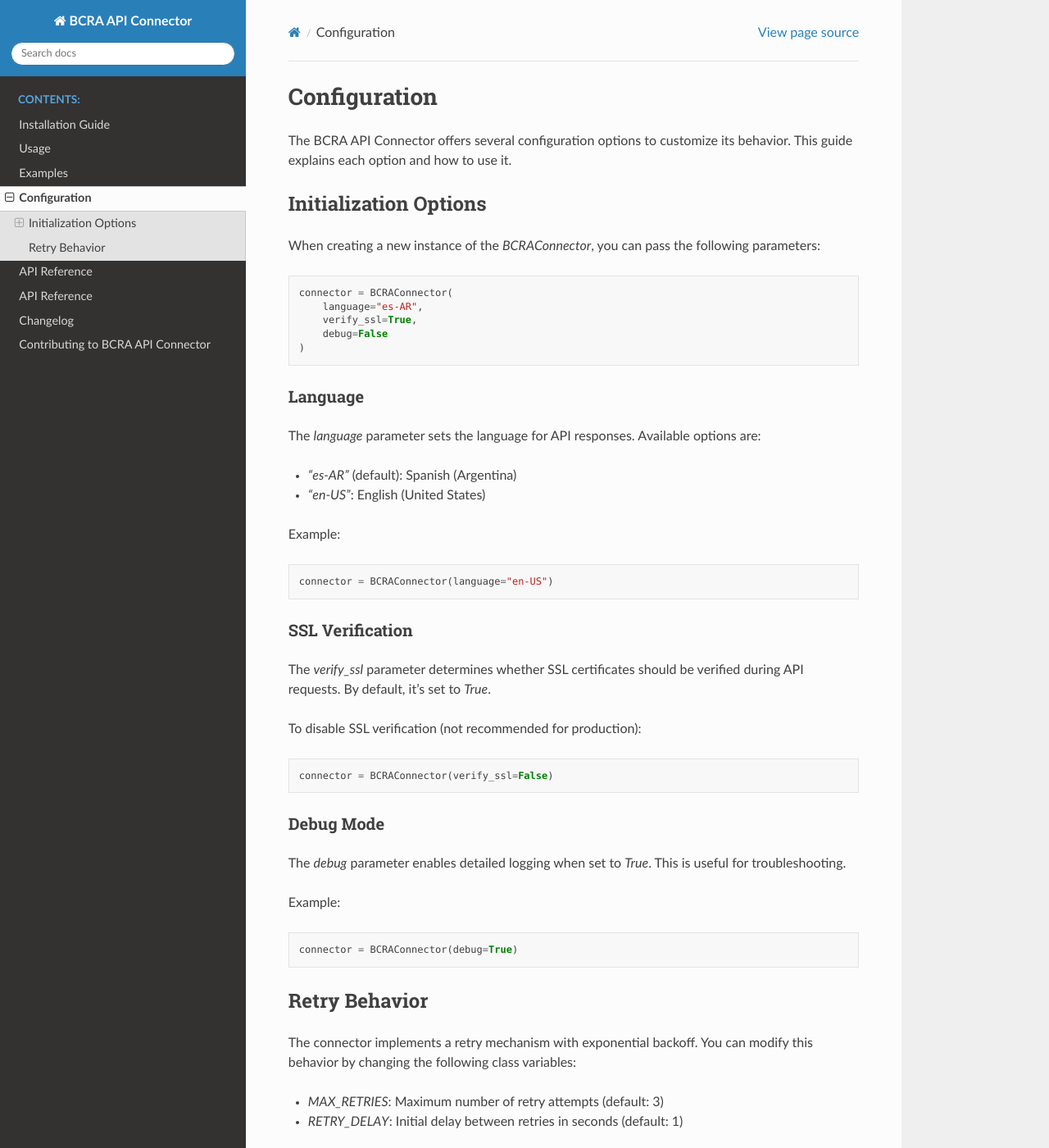
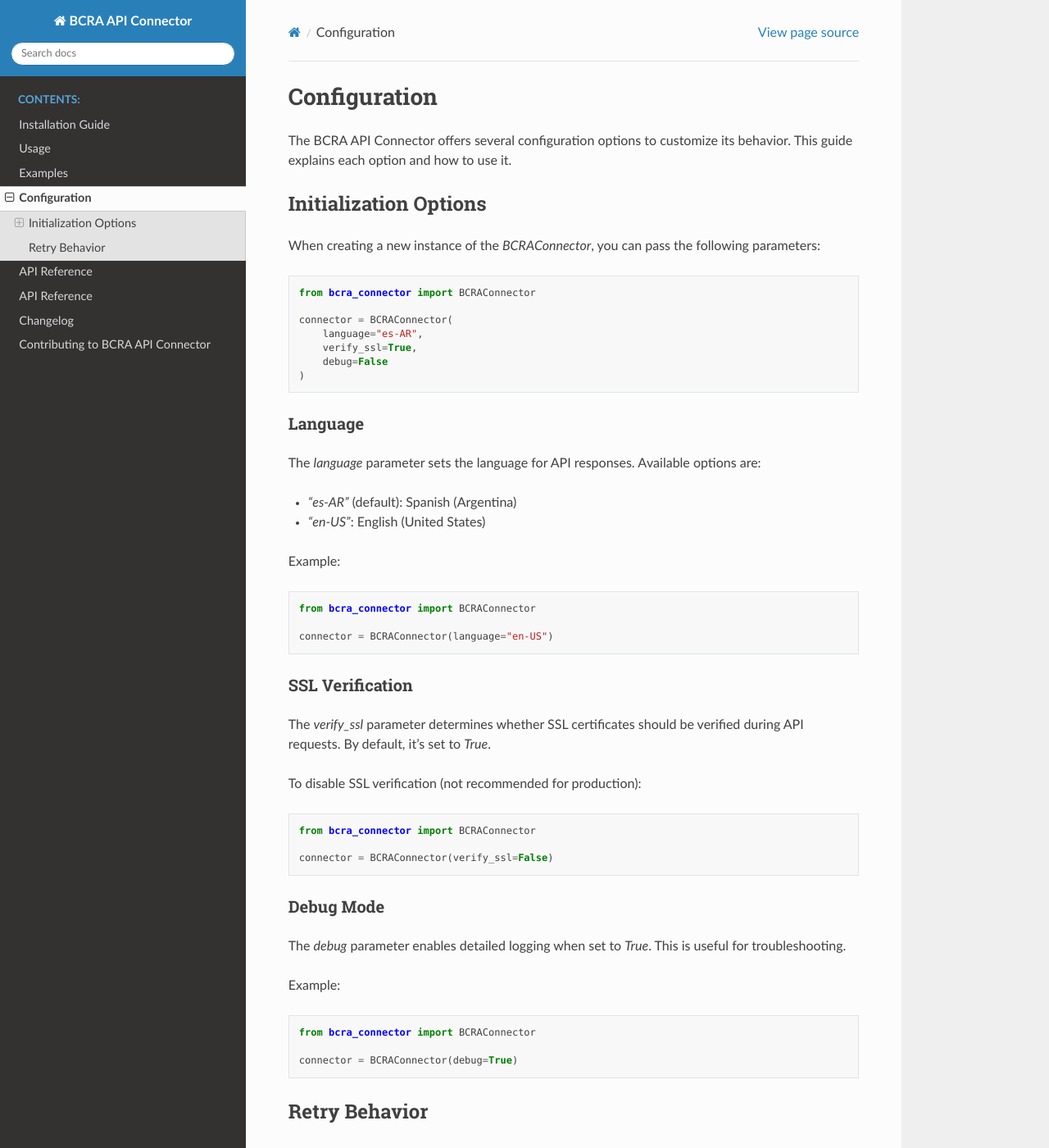
Before and after one commit to PPeitsch/bcra-connector, a Sphinx documentation site: the page built from docs/source/configuration.rst, in a window 1280 px wide and 1400 px high. Shown: the whole window at 82% size. Built offline with Sphinx 7.4.7 and the Read the Docs theme 3.1.0, drawn with Linux system fonts in a browser that asks for light colours; some of the changed text lies outside the part shown.

Commit message:
docs: fix package name and add missing imports in documentation
- Fixed incorrect package name from 'bcra-api-connector' to 'bcra-connector' in installation.rst
- Added missing imports to usage.rst examples (datetime, timedelta)
- Simplified imports in configuration.rst by adding them to all code examples
- Updated examples.rst to include imports by changing :lines: from 11- to 6-
- Fixed all example files to use 'from bcra_connector import' instead of 'from src.bcra_connector import'
- Removed unnecessary sys.path manipulation from all example files (users should use pip install -e . for development)

This ensures that all code examples in the documentation are complete and can be copied and run directly by users.

```diff
--- a/docs/source/configuration.rst
+++ b/docs/source/configuration.rst
@@ -9,6 +9,8 @@
 When creating a new instance of the `BCRAConnector`, you can pass the following parameters:
 
 .. code-block:: python
+
+   from bcra_connector import BCRAConnector
 
    connector = BCRAConnector(
        language="es-AR",
@@ -28,6 +30,8 @@
 
 .. code-block:: python
 
+   from bcra_connector import BCRAConnector
+
    connector = BCRAConnector(language="en-US")
 
 SSL Verification
@@ -39,6 +43,8 @@
 
 .. code-block:: python
 
+   from bcra_connector import BCRAConnector
+
    connector = BCRAConnector(verify_ssl=False)
 
 Debug Mode
@@ -49,6 +55,8 @@
 Example:
 
 .. code-block:: python
+
+   from bcra_connector import BCRAConnector
 
    connector = BCRAConnector(debug=True)
 
@@ -64,6 +72,8 @@
 
 .. code-block:: python
 
+   from bcra_connector import BCRAConnector
+
    class CustomBCRAConnector(BCRAConnector):
        MAX_RETRIES = 5
        RETRY_DELAY = 2
--- a/docs/source/installation.rst
+++ b/docs/source/installation.rst
@@ -16,7 +16,7 @@
 
 .. code-block:: bash
 
-   pip install bcra-api-connector
+   pip install bcra-connector
 
 This command will install the BCRA API Connector and all its dependencies.
 
@@ -71,7 +71,7 @@
 
    .. code-block:: bash
 
-      pip install bcra-api-connector
+      pip install bcra-connector
 
 Verifying the Installation
 --------------------------
--- a/docs/source/usage.rst
+++ b/docs/source/usage.rst
@@ -10,8 +10,8 @@
 
 .. code-block:: python
 
+   from datetime import datetime, timedelta
    from bcra_connector import BCRAConnector
-   from datetime import datetime, timedelta
 
    # Initialize the connector (default language is Spanish)
    connector = BCRAConnector()
```
Also changed, not shown: docs/source/examples.rst (+7 -7 lines), 7 other files.
